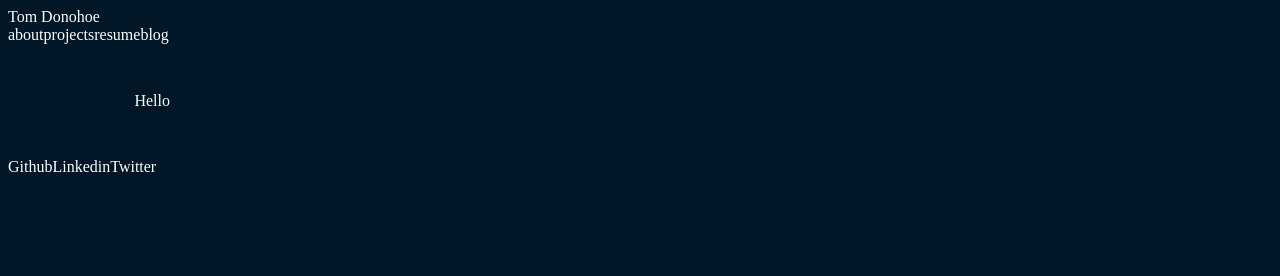
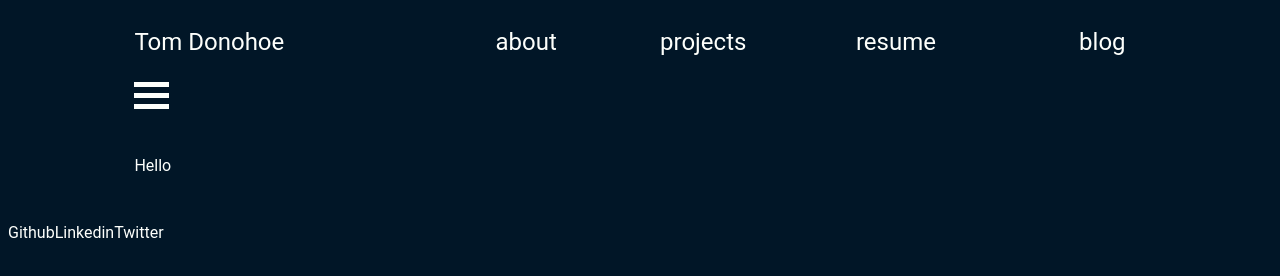
Before and after one commit to tomdonohoe/tom-donohoe-dev, a Gatsby site: page / in a window 1280 px wide. Built offline with nearby package versions, Linux system fonts and the light colour scheme; Gatsby itself is replaced by a stand-in of ours.

Commit message:
worked on menu component

```diff
--- a/src/components/Menu/Menu.js
+++ b/src/components/Menu/Menu.js
@@ -1,18 +1,21 @@
 import React from 'react'
+import menuStyles from './Menu.module.css'
+import MenuIcon from './MenuIcon.js'
 
 const Menu = () => {
 
     return (
-        <nav>
-            <div className="logo">
-                Tom Donohoe
+        <nav className={menuStyles.menu}>
+            <div>
+            <a href="/">Tom Donohoe</a>
             </div>
-            <div className="links">
-                <a href="/about">about</a>
-                <a href="#">projects</a>
-                <a href="#">resume</a>
-                <a href="/posts">blog</a>
+            <div className={menuStyles.menuLinks}>
+                <a className={menuStyles.menuLink} href="/about">about</a>
+                <a className={menuStyles.menuLink} href="/">projects</a>
+                <a className={menuStyles.menuLink} href="/">resume</a>
+                <a className={menuStyles.menuLink} href="/posts">blog</a>
             </div>
+            <MenuIcon />
         </nav>
     )
 }
--- /dev/null
+++ b/src/components/Menu/Menu.module.css
@@ -0,0 +1,19 @@
+.menu {
+    display: grid;
+    grid-template-columns: 1fr 3fr;
+    align-items: center;
+    height: 100px;
+    margin: 0 auto;
+    width: 80%;
+    font-size: 1.5rem;
+}
+
+.menuLinks {
+    display: grid;
+    grid-template-columns: 1fr 1fr 1fr 1fr;
+    justify-items: end;
+}
+
+.menuLink {
+    padding: 20px;
+}
--- /dev/null
+++ b/src/components/Menu/MenuIcon.js
@@ -0,0 +1,17 @@
+import React from 'react'
+import { useState } from 'react'
+import {container, change, bar1, bar2, bar3} from './MenuIcon.module.css'
+
+const MenuIcon = () => {
+    const [isMenuActive, setMenuState] = useState(false)
+
+    return (
+        <div className={`${container} ${isMenuActive ? change : ''}`} onClick={() => setMenuState(!isMenuActive)}>
+            <div className={bar1}></div>
+            <div className={bar2}></div>
+            <div className={bar3}></div>
+        </div>
+    )
+}
+
+export default MenuIcon
--- /dev/null
+++ b/src/components/Menu/MenuIcon.module.css
@@ -0,0 +1,26 @@
+.container {
+    display: inline-block;
+    cursor: pointer;
+}
+
+.bar1, .bar2, .bar3 {
+    width: 35px;
+    height: 5px;
+    background-color: #FDFFFC;
+    margin: 6px 0;
+    transition: 0.4s;
+}
+
+.change .bar1 {
+    -webkit-transform: rotate(-45deg) translate(-9px, 6px);
+    transform: rotate(-45deg) translate(-9px, 6px);
+}
+
+.change .bar2 {
+    opacity: 0;
+}
+
+.change .bar3 {
+    -webkit-transform: rotate(45deg) translate(-8px, -8px);
+    transform: rotate(45deg) translate(-8px, -8px);
+}
--- a/src/styles/global.css
+++ b/src/styles/global.css
@@ -1,5 +1,6 @@
 * {
     box-sizing: border-box;
+    font-family: 'Roboto', sans-serif;
 }
 
 html {
@@ -14,4 +15,5 @@ a {
 
 a:hover {
     color: #2EC4B6;
+    text-decoration: underline;
 }
```
